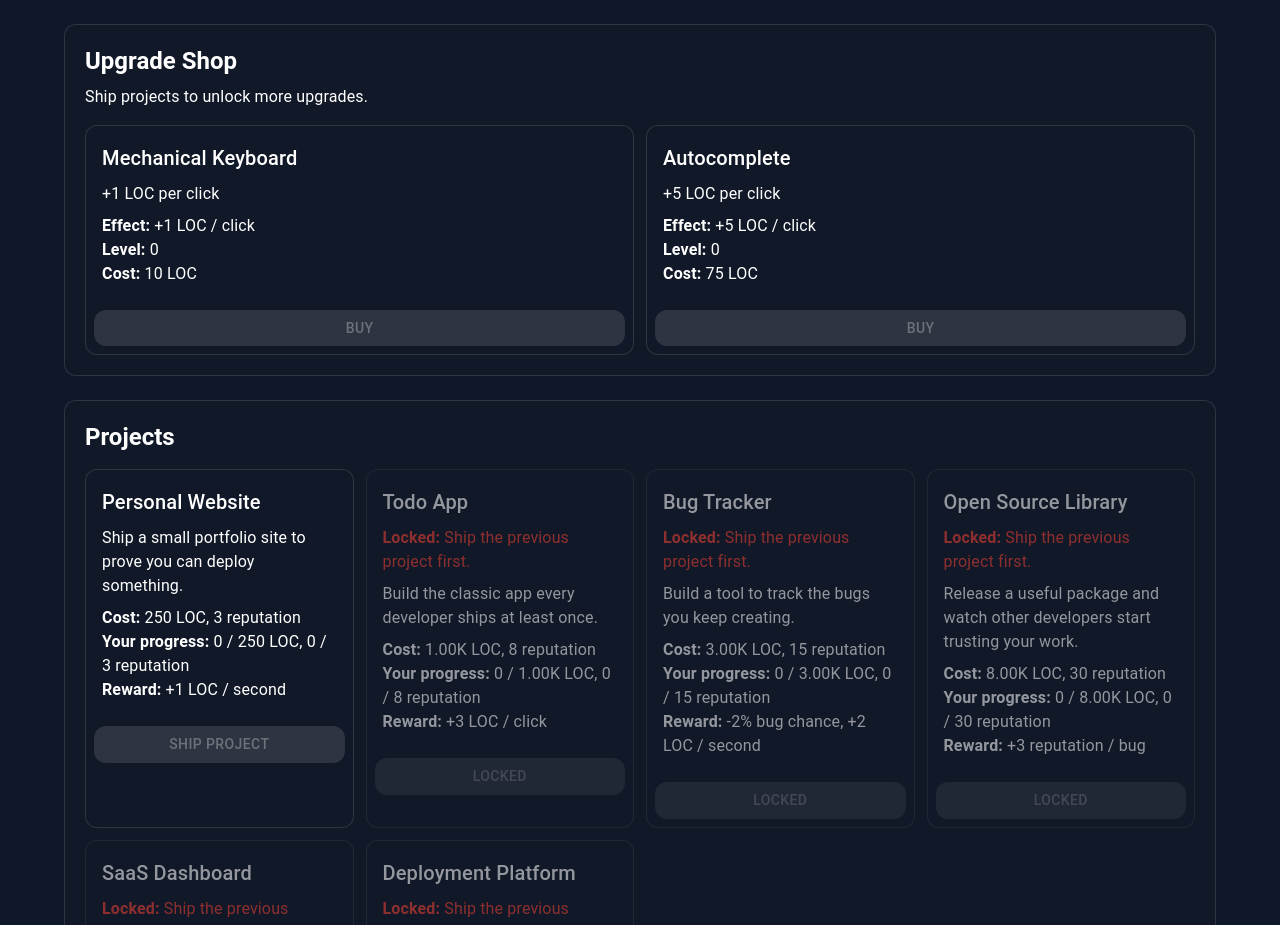
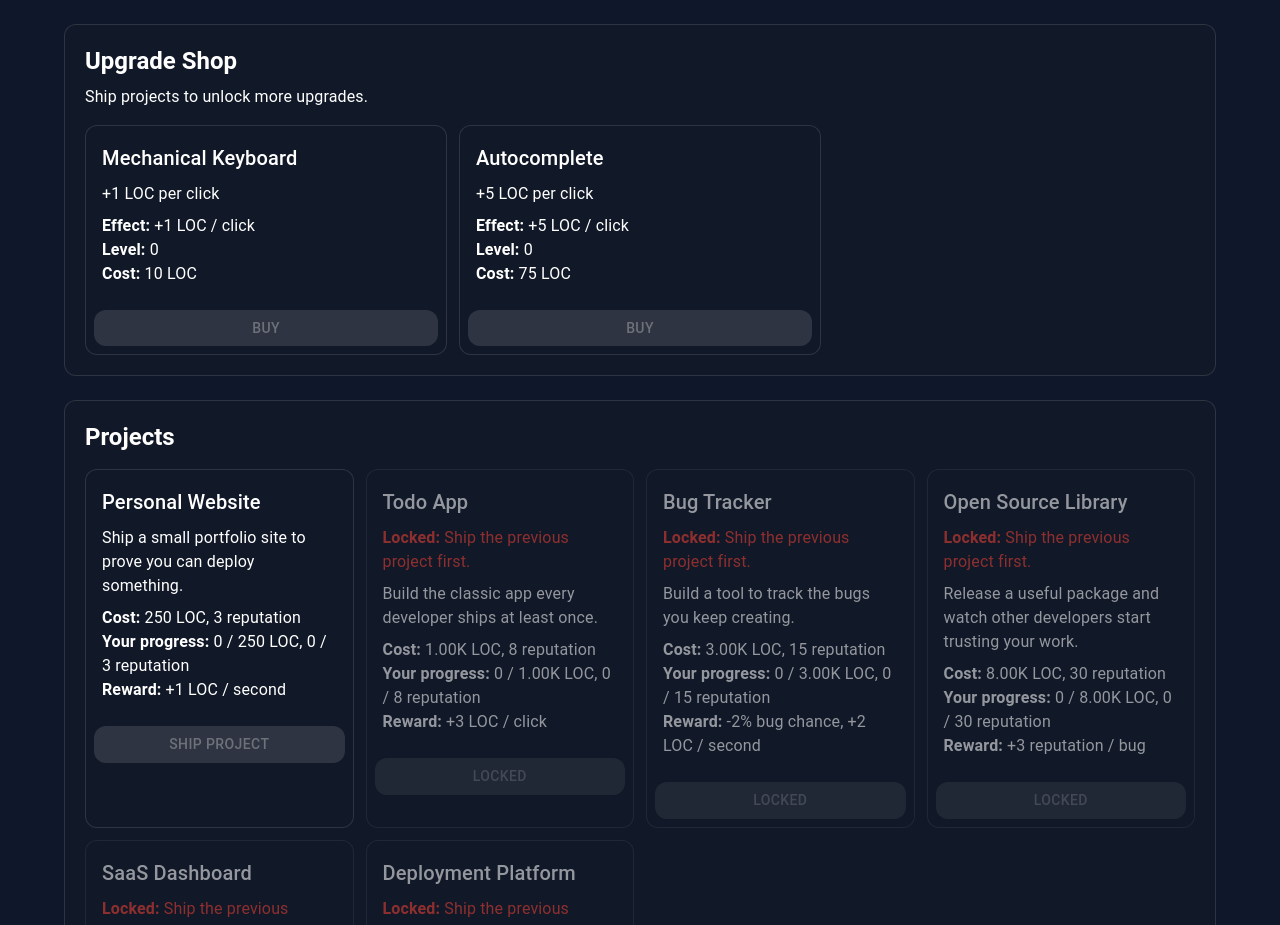
Before and after one commit to BlazingHotCode/commit-clicker, a React (Vite) app: page / in a window 1280 px wide. Shown: the part 1131-2056 px from the top of the page. Built offline with nearby package versions, Linux system fonts and the light colour scheme.

Commit message:
use mui grid for upgrades

```diff
--- a/src/components/shop/UpgradeShop.tsx
+++ b/src/components/shop/UpgradeShop.tsx
@@ -2,7 +2,7 @@ import { upgrades } from "../../game/data/upgrades";
 import { getUpgradeCost } from "../../game/engine/formulas";
 import type { GameState, UpgradeId } from "../../game/state/types";
 import { UpgradeCard } from "./UpgradeCard";
-import { Paper, Typography } from "@mui/material";
+import { Grid, Paper, Typography } from "@mui/material";
 
 type UpgradeShopProps = {
   state: GameState;
@@ -20,10 +20,11 @@ export function UpgradeShop({ state, onBuyUpgrade }: UpgradeShopProps) {
         Ship projects to unlock more upgrades.
       </Typography>
 
-      <div className="upgrade-grid">
+      <Grid container spacing={1.5}>
         {upgrades.map((upgrade) => {
           const level = state.upgrades[upgrade.id];
           const cost = getUpgradeCost(upgrade, level);
+
           const unlocked =
             upgrade.requiredProjectIds?.every((projectId) =>
               state.completedProjects.includes(projectId),
@@ -32,8 +33,8 @@ export function UpgradeShop({ state, onBuyUpgrade }: UpgradeShopProps) {
           if (!unlocked) return null;
 
           return (
+            <Grid key={upgrade.id} size={{ xs: 12, sm: 6, md: 4 }}>
               <UpgradeCard
-              key={upgrade.id}
                 upgrade={upgrade}
                 level={level}
                 cost={cost}
@@ -41,9 +42,10 @@ export function UpgradeShop({ state, onBuyUpgrade }: UpgradeShopProps) {
                 locked={false}
                 onBuy={onBuyUpgrade}
               />
+            </Grid>
           );
         })}
-      </div>
+      </Grid>
     </Paper>
   );
 }
```
Lines whose indentation alone changed are shown as unchanged.
